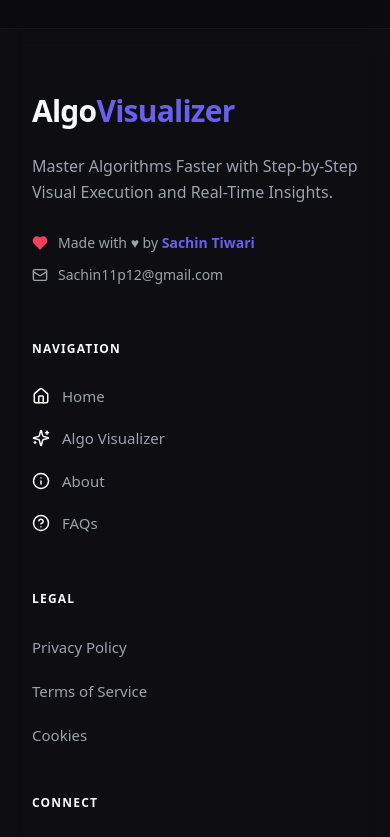
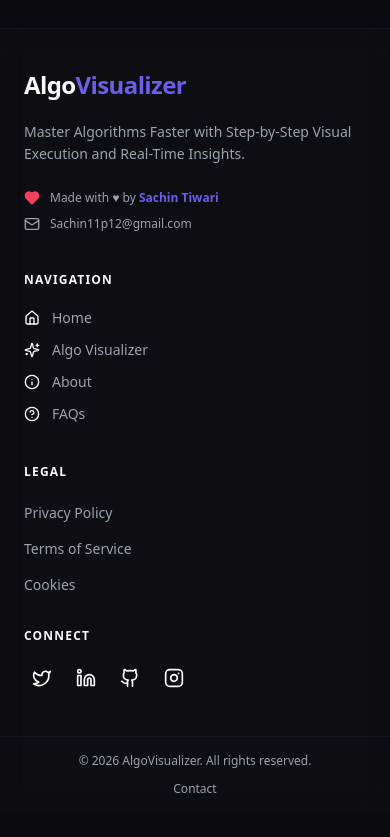
Before and after one commit to sachin11p12/Algorithm-Visualizer, a Next.js app in the folder Frontend/: page / in a window 390 px wide. Shown: the part 6120-6957 px from the top of the page. After the commit the page ends 6933 px from the top, so only its background shows below. Built offline with nearby package versions, Linux system fonts and the light colour scheme.

Commit message:
feat: add responsive footer component with navigation and social links

```diff
--- a/Frontend/components/layout/Footer.tsx
+++ b/Frontend/components/layout/Footer.tsx
@@ -40,35 +40,35 @@ export const Footer: React.FC = () => {
   return (
     <footer className="w-full bg-card/60 backdrop-blur-md border-t border-border/40 mt-12 transition-colors duration-300">
       {/* Main footer body */}
-      <div className="max-w-[1280px] mx-auto px-8 lg:px-12 py-16">
-        <div className="grid grid-cols-1 md:grid-cols-[1.3fr_0.8fr_1fr] gap-14 lg:gap-24">
+      <div className="max-w-[1280px] mx-auto px-6 sm:px-8 lg:px-12 py-10 sm:py-14 lg:py-16">
+        <div className="grid grid-cols-1 sm:grid-cols-2 lg:grid-cols-3 gap-10 sm:gap-12 lg:gap-20">
 
-          {/* ── Column 1: Brand ── */}
-          <div className="space-y-6">
+          {/* ── Column 1: Brand (Full width on mobile, 2-cols on tablet, 1-col on desktop) ── */}
+          <div className="space-y-5 sm:col-span-2 lg:col-span-1">
             {/* Logo */}
             <div className="flex items-center">
-              <span className="font-black text-3xl tracking-tight">
+              <span className="font-black text-2xl sm:text-3xl tracking-tight">
                 <span className="text-foreground">Algo</span>
                 <span className="text-primary">Visualizer</span>
               </span>
             </div>
 
             {/* Tagline */}
-            <p className="text-md text-muted-foreground leading-relaxed max-w-[380px]">
+            <p className="text-sm text-muted-foreground leading-relaxed max-w-sm">
               Master Algorithms Faster with Step-by-Step Visual Execution and Real-Time Insights.
             </p>
 
             {/* Meta info */}
-            <div className="space-y-3 pt-1">
-              <div className="flex items-center space-x-2.5 text-sm text-muted-foreground">
+            <div className="space-y-2.5 pt-1">
+              <div className="flex items-center space-x-2.5 text-xs sm:text-sm text-muted-foreground">
                 <Heart className="w-4 h-4 text-rose-500 fill-rose-500 flex-shrink-0" />
                 <span>
-                  Made with <span className="text-sm">♥</span> by{' '}
+                  Made with <span className="text-xs sm:text-sm">♥</span> by{' '}
                   <span className="font-semibold text-primary">Sachin Tiwari</span>
                 </span>
               </div>
 
-              <div className="flex items-center space-x-2.5 text-sm text-muted-foreground">
+              <div className="flex items-center space-x-2.5 text-xs sm:text-sm text-muted-foreground">
                 <Mail className="w-4 h-4 flex-shrink-0" />
                 <a
                   href="mailto:Sachin11p12@gmail.com"
@@ -81,19 +81,19 @@ export const Footer: React.FC = () => {
           </div>
 
           {/* ── Column 2: Navigation ── */}
-          <div className="space-y-7">
+          <div className="space-y-5 sm:space-y-6">
             <h4 className="text-xs font-bold uppercase tracking-widest text-foreground">
               Navigation
             </h4>
-            <ul className="space-y-5">
+            <ul className="space-y-3 sm:space-y-4">
               {navLinks.map((item) => (
                 <li key={item.label}>
                   <a
                     href={item.href}
-                    className="flex items-center gap-3 text-[15px] text-muted-foreground hover:text-foreground transition-colors duration-150 group"
+                    className="flex items-center gap-3 text-sm sm:text-[15px] text-muted-foreground hover:text-foreground transition-colors duration-150 group"
                   >
                     {item.icon && (
-                      <item.icon className="w-[18px] h-[18px] flex-shrink-0 text-foreground dark:text-white group-hover:text-primary transition-colors duration-150" />
+                      <item.icon className="w-4 h-4 sm:w-[18px] sm:h-[18px] flex-shrink-0 text-foreground dark:text-white group-hover:text-primary transition-colors duration-150" />
                     )}
                     <span>{item.label}</span>
                   </a>
@@ -103,18 +103,18 @@ export const Footer: React.FC = () => {
           </div>
 
           {/* ── Column 3: Legal + Connect stacked ── */}
-          <div className="space-y-12">
+          <div className="space-y-8 sm:space-y-10">
             {/* Legal */}
-            <div className="space-y-7">
+            <div className="space-y-5 sm:space-y-6">
               <h4 className="text-xs font-bold uppercase tracking-widest text-foreground">
                 Legal
               </h4>
-              <ul className="space-y-5">
+              <ul className="space-y-3 sm:space-y-4">
                 {legalLinks.map((item) => (
                   <li key={item.label}>
                     <a
                       href={item.href}
-                      className="text-[15px] text-muted-foreground hover:text-foreground transition-colors duration-150"
+                      className="text-sm sm:text-[15px] text-muted-foreground hover:text-foreground transition-colors duration-150"
                     >
                       {item.label}
                     </a>
@@ -124,11 +124,11 @@ export const Footer: React.FC = () => {
             </div>
 
             {/* Connect */}
-            <div className="space-y-5">
+            <div className="space-y-4 sm:space-y-5">
               <h4 className="text-xs font-bold uppercase tracking-widest text-foreground">
                 Connect
               </h4>
-              <div className="flex items-center gap-3">
+              <div className="flex items-center gap-2 sm:gap-3">
                 {socialLinks.map(({ icon: Icon, href, label }) => (
                   <a
                     key={label}
@@ -144,17 +144,18 @@ export const Footer: React.FC = () => {
               </div>
             </div>
           </div>
+
         </div>
       </div>
 
       {/* ── Bottom Bar ── */}
       <div className="border-t border-border/40">
-        <div className="max-w-[1280px] mx-auto px-8 lg:px-12 py-5 flex flex-col sm:flex-row items-center justify-between gap-2">
+        <div className="max-w-[1280px] mx-auto px-6 sm:px-8 lg:px-12 py-4 sm:py-5 flex flex-col sm:flex-row items-center justify-between gap-3 text-center sm:text-left">
           <span className="text-xs text-muted-foreground">
             © {year} AlgoVisualizer. All rights reserved.
           </span>
           <div className="flex items-center space-x-6 text-xs text-muted-foreground">
-            <a href="mailto:Sachin11p12@gmail.com" className="hover:text-foreground transition-colors">Contact</a>
+            <a href="mailto:Sachin11p12@gmail.com" className="hover:text-foreground transition-colors font-medium">Contact</a>
           </div>
         </div>
       </div>
```
